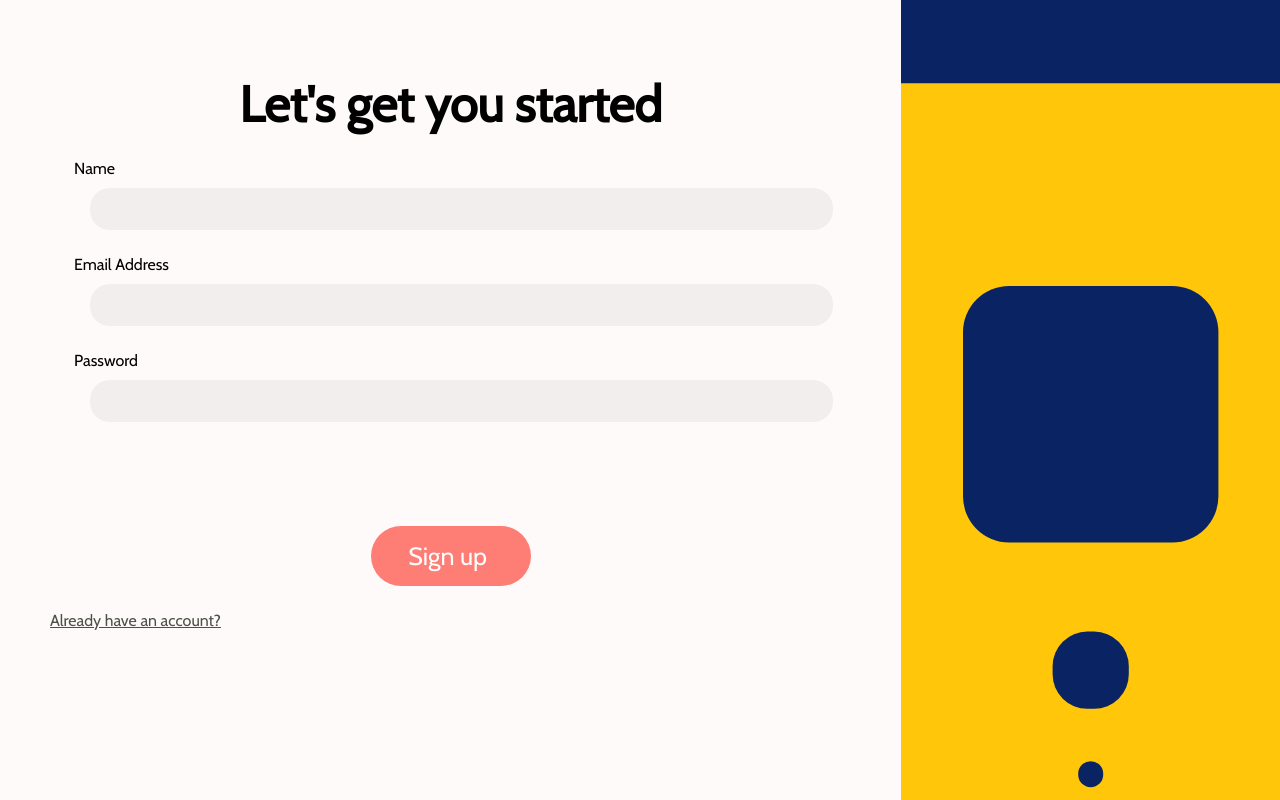
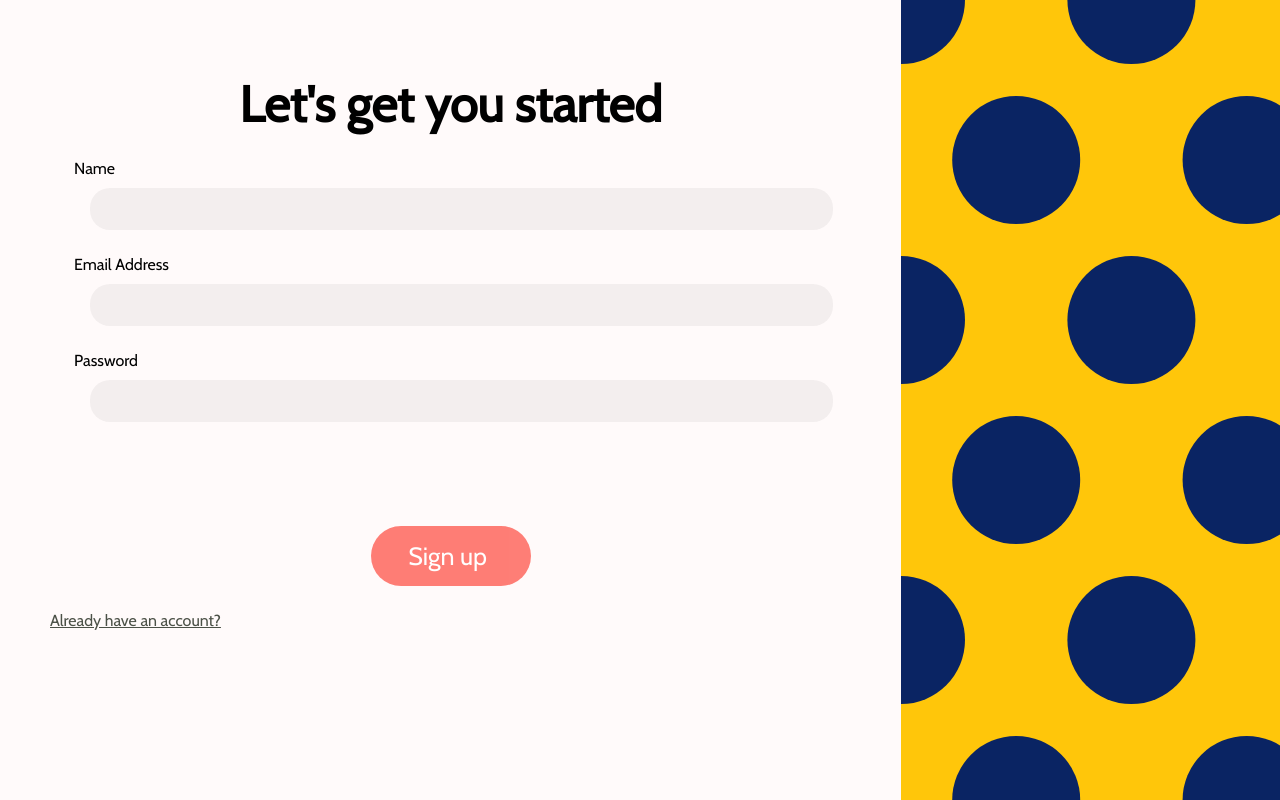
Before and after one commit to Moneill22/HackUmass2021-1, a Django app: page /signup in a window 1280 px wide. Run offline with Django 3.2, Linux system fonts and the light colour scheme.

Commit message:
bubbles fix

```diff
--- a/HackUmass2021/templates/signup.html
+++ b/HackUmass2021/templates/signup.html
@@ -25,7 +25,7 @@
         <a href='#'>Already have an account?</a>
     </div>
     <div class="right">
-        <div class="bubbles"></div>
+        <div class="bubbles2"></div>
     </div>
 </body>
 </html>
```
